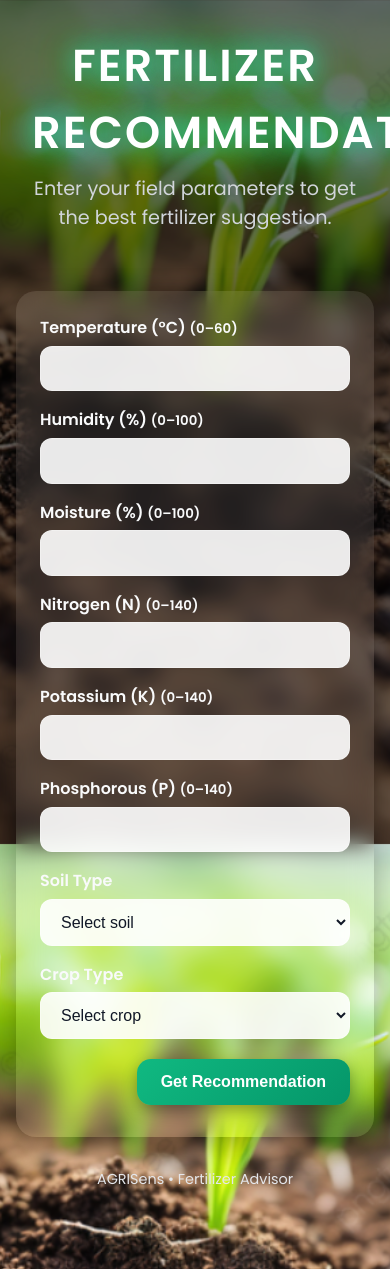
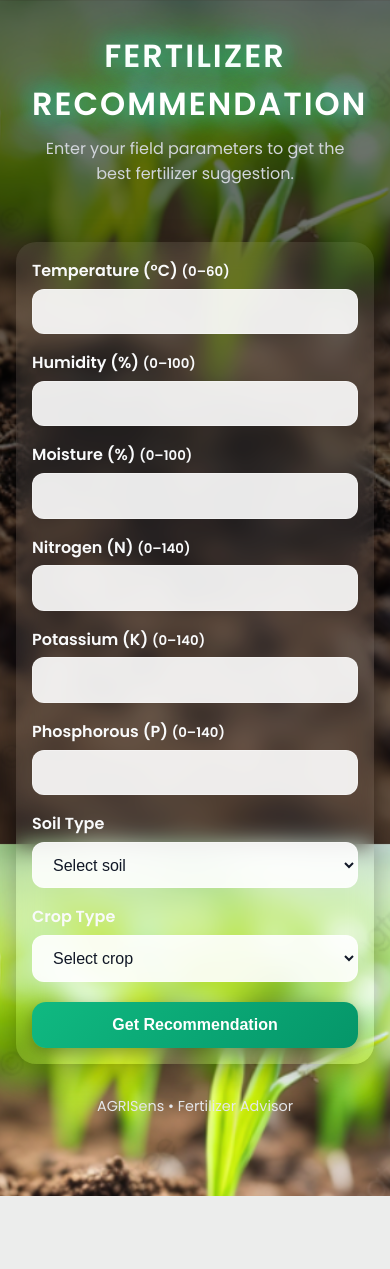
Before and after one commit to adityaa3855/fertilizer-app, a Flask app: page / in a window 390 px wide; the page is wider, and only the part inside the window is pictured. After the commit the page ends 1196 px from the top of that part, so only its background shows below. Run offline with Flask 3, Linux system fonts and the light colour scheme.

Commit message:
Updated HTML and CSS for mobile fix & UI improvements

```diff
--- a/static/style.css
+++ b/static/style.css
@@ -2,8 +2,7 @@
 
 body {
   font-family: "Poppins", system-ui, -apple-system, Segoe UI, Roboto, Arial, sans-serif;
- background: url("/static/bg.jpg") no-repeat center center fixed;
-
+  background: url("/static/bg.jpg") no-repeat center center fixed;
   background-size: cover;
   color: #f9fafb;
   margin: 0;
@@ -92,6 +91,7 @@ input, select {
   background: rgba(255,255,255,0.9);
   color: #111827;
   transition: all 0.3s ease;
+  width: 100%;
 }
 
 input:focus, select:focus {
@@ -154,5 +154,16 @@ footer {
   font-size: .9rem;
 }
 
-@media (max-width: 900px) { .grid { grid-template-columns: repeat(2, 1fr); } }
-@media (max-width: 640px) { .grid { grid-template-columns: 1fr; } }
+/* ✅ Responsive Fixes */
+@media (max-width: 900px) {
+  .grid { grid-template-columns: repeat(2, 1fr); }
+}
+
+@media (max-width: 640px) {
+  .grid { grid-template-columns: 1fr; }
+  .actions { text-align: center; }   /* button center ho jaye */
+  button { width: 100%; }            /* button full width ho jaye */
+  .card { padding: 1rem; }           /* mobile pe padding kam ho */
+  .topbar h1 { font-size: 2rem; }    /* heading mobile pe chhoti */
+  .topbar p { font-size: 1rem; }
+}
```
